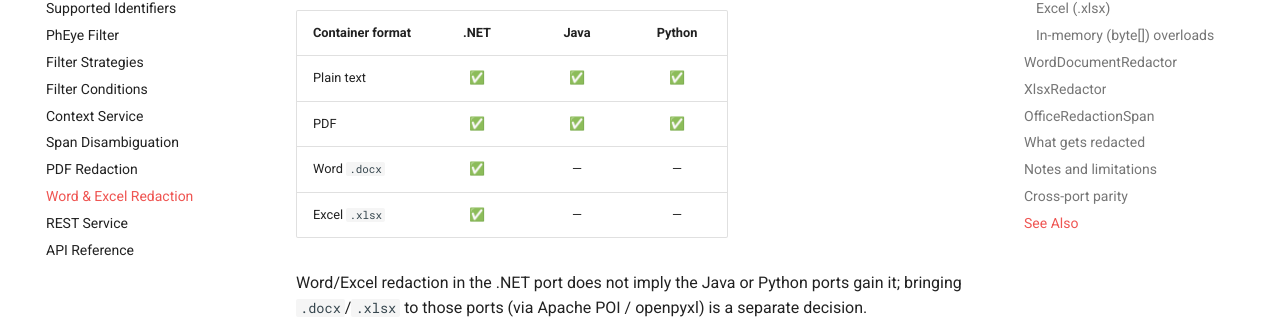
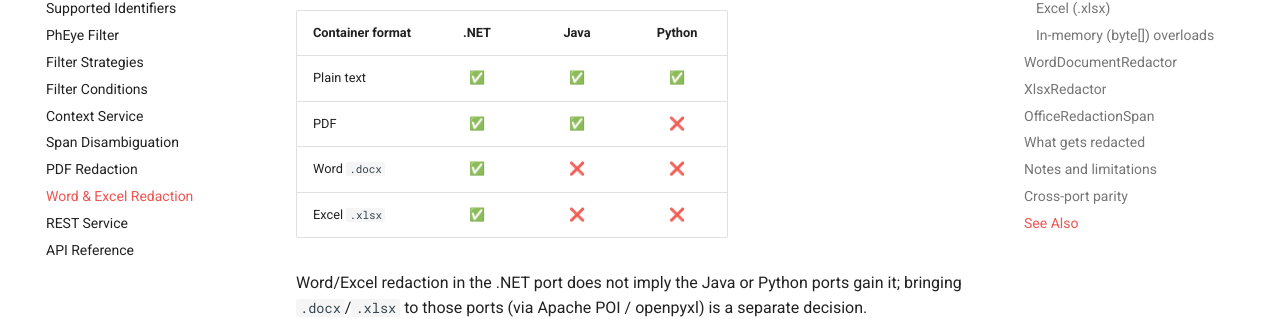
Before and after one commit to philterd/phileas-dotnet, an MkDocs documentation site: the page built from docs/office-redaction.md, in a window 1280 px wide and 900 px high, scrolled down 6438 px. Shown: the part 181-500 px from the top of the window. Built offline with MkDocs 1.6.1 and Material for MkDocs 9.7.7, drawn with Linux system fonts in a browser that asks for light colours; comment, search, counter and statistics services are not loaded.

Commit message:
Mark PDF as unsupported in phileas-python in the parity table
Signed-off-by: jzonthemtn <jeff.zemerick@philterd.ai>

```diff
--- a/docs/office-redaction.md
+++ b/docs/office-redaction.md
@@ -230,9 +230,9 @@ of identifiers, how confidence and disambiguation work, and how each strategy re
 | Container format | .NET | Java | Python |
 |---|:---:|:---:|:---:|
 | Plain text | ✅ | ✅ | ✅ |
-| PDF | ✅ | ✅ | ✅ |
-| Word `.docx` | ✅ | — | — |
-| Excel `.xlsx` | ✅ | — | — |
+| PDF | ✅ | ✅ | ❌ |
+| Word `.docx` | ✅ | ❌ | ❌ |
+| Excel `.xlsx` | ✅ | ❌ | ❌ |
 
 Word/Excel redaction in the .NET port does not imply the Java or Python ports gain it; bringing `.docx`/`.xlsx`
 to those ports (via Apache POI / openpyxl) is a separate decision.
```
